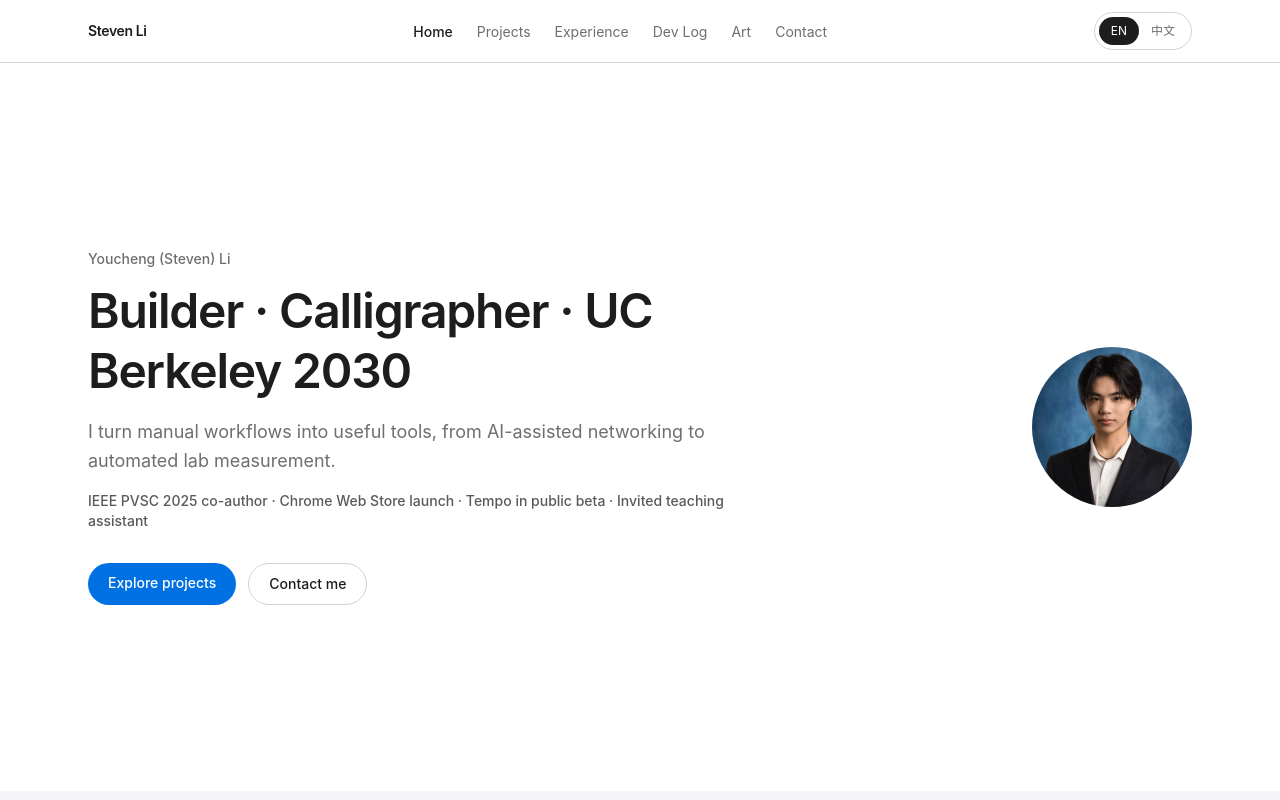
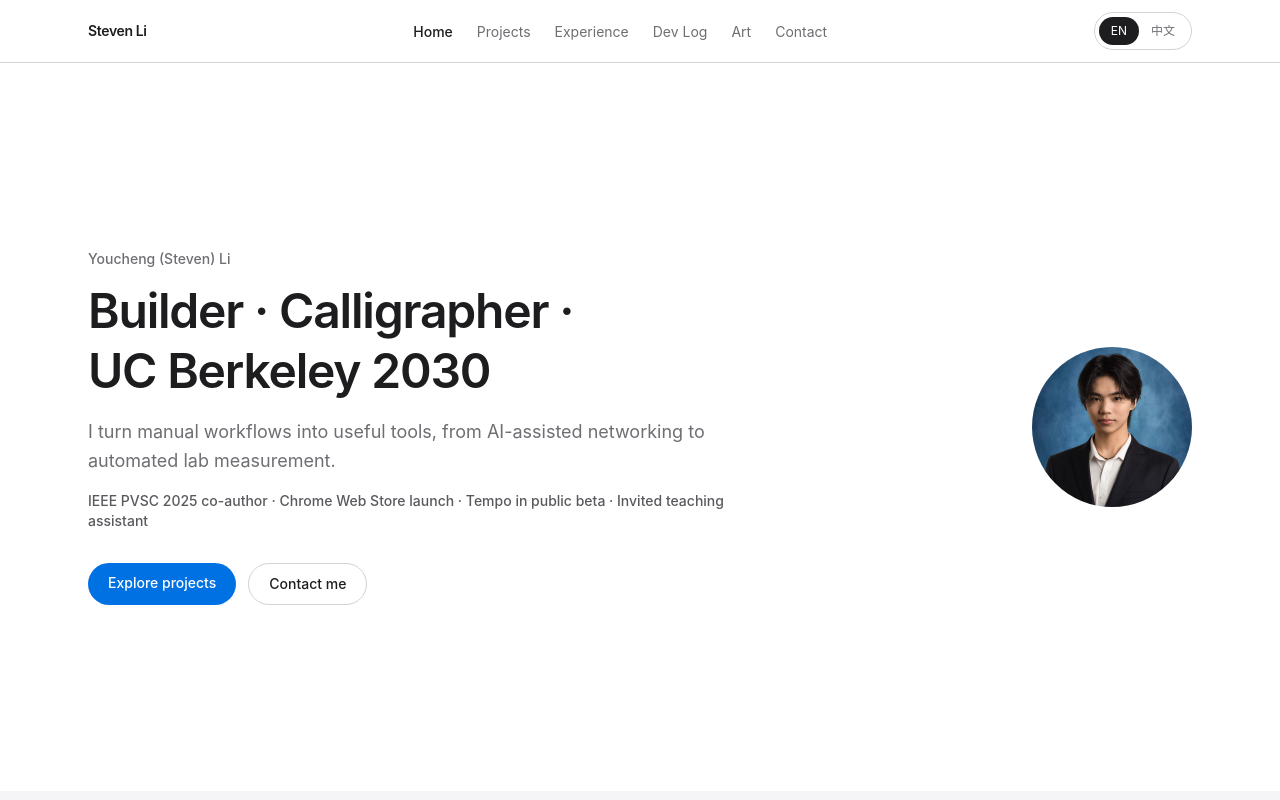
Before and after one commit to stevenli2007-del/stevenli-website, a React (Vite) app: page / in a window 1280 px wide. Shown: the top 800 px of the page. Built offline with nearby package versions, Linux system fonts and the light colour scheme.

Commit message:
fix(hero): keep "UC Berkeley 2030" on one line (Phase 6 tweak 1)

```diff
--- a/src/components/Hero.tsx
+++ b/src/components/Hero.tsx
@@ -1,5 +1,6 @@
+import { Fragment } from 'react'
 import { Link, useLocale, useLocation } from '../lib/router'
-import { siteInfo } from '../data/site'
+import { siteInfo, taglineSeparator } from '../data/site'
 
 // Phase 4 Task 4-4 — Home / Hero（spec §4 Home）
 // 纯白背景；文案列在 DOM 前、桌面端头像靠右；头像缩小（h-32 / md:h-40）并移除阴影；
@@ -17,8 +18,15 @@ export default function Hero() {
         <div className="max-w-2xl text-center md:text-left">
           <p className="text-sm font-medium text-[#6E6E73]">{siteInfo.name}</p>
 
+          {/* tagline 分段渲染：每段 nowrap（专名如 "UC Berkeley 2030" / "加州大学伯克利分校" 不被拆行），
+              换行只允许发生在段间的分隔符处。见 site.ts 的 taglineSeparator 注释。 */}
           <h1 className="mt-3 text-4xl font-semibold tracking-tight leading-tight text-[#1D1D1F] md:text-5xl">
-            {siteInfo.tagline[locale]}
+            {siteInfo.tagline[locale].map((part, i) => (
+              <Fragment key={part}>
+                {i > 0 && taglineSeparator}
+                <span className="whitespace-nowrap">{part}</span>
+              </Fragment>
+            ))}
           </h1>
 
           <p className="mt-4 text-base leading-relaxed text-[#6E6E73] md:text-lg">
--- a/src/data/site.ts
+++ b/src/data/site.ts
@@ -2,12 +2,19 @@
 // Phase 4 Task 4-3：全部用户可见文案拆 en/zh（spec §4 Home / §5 双语规则）。
 // spec §5：《legal name 中英一致，不臆造中文姓名拼写》；URL / 产品名 / 机构名等不作翻译。
 
-import type { LocalizedText } from './locales'
+import type { Locale, LocalizedText } from './locales'
 import portfolioImg from '../assets/portfolio.jpg'
+
+// Phase 6 微调（2026-10-09）：tagline 由「一整句 LocalizedText」改为「分段数组」。
+// 原因：H1 里 "UC Berkeley 2030" 是专名，被浏览器在空格处拆成两行（UC / Berkeley）。
+//   分段后由 Hero 对**每段**加 whitespace-nowrap，换行只可能发生在段与段之间；
+//   中文同理（CJK 允许在任意字间断行，"加州大学伯克利分校" 会被拆开）。
+// 段与段之间的可见分隔符是排版层，落在下方 taglineSeparator，组件不硬编码文案。
+export const taglineSeparator = ' · '
 
 export interface SiteInfo {
   name: string;                    // Legal name（两种语言一致，故不拆 LocalizedText）
-  tagline: LocalizedText;          // Hero H1 定位句
+  tagline: Record<Locale, string[]>; // Hero H1 定位句（分段：每段内部不换行）
   intro: LocalizedText;            // Hero 介绍句（spec §4）
   proof: LocalizedText;            // Hero 实证行（spec §4，Task 4-4 渲染）
   cta: {                           // Hero 双 CTA 文案（spec §4，Task 4-4 渲染）
@@ -20,8 +27,11 @@ export interface SiteInfo {
 export const siteInfo: SiteInfo = {
   name: 'Youcheng (Steven) Li',
   tagline: {
-    en: 'Builder · Calligrapher · UC Berkeley 2030',
-    zh: '创造者 · 书法家 · 加州大学伯克利分校 2030 届',
+    en: ['Builder', 'Calligrapher', 'UC Berkeley 2030'],
+    // 中文第三段用 UC Berkeley 而非全称：全称 8 字在移动端（≤768px）会超出内容宽度，
+    // 因该段 nowrap 而把页面撑出横向滚动条（实测溢出 31~66px）。机构名不翻译符合 spec §5。
+    // ⚠️ 若改回「加州大学伯克利分校」，必须同时解决窄屏溢出（降字号或允许 CJK 断行）。
+    zh: ['创造者', '书法家', 'UC Berkeley 2030届'],
   },
   intro: {
     en: 'I turn manual workflows into useful tools, from AI-assisted networking to automated lab measurement.',
```
